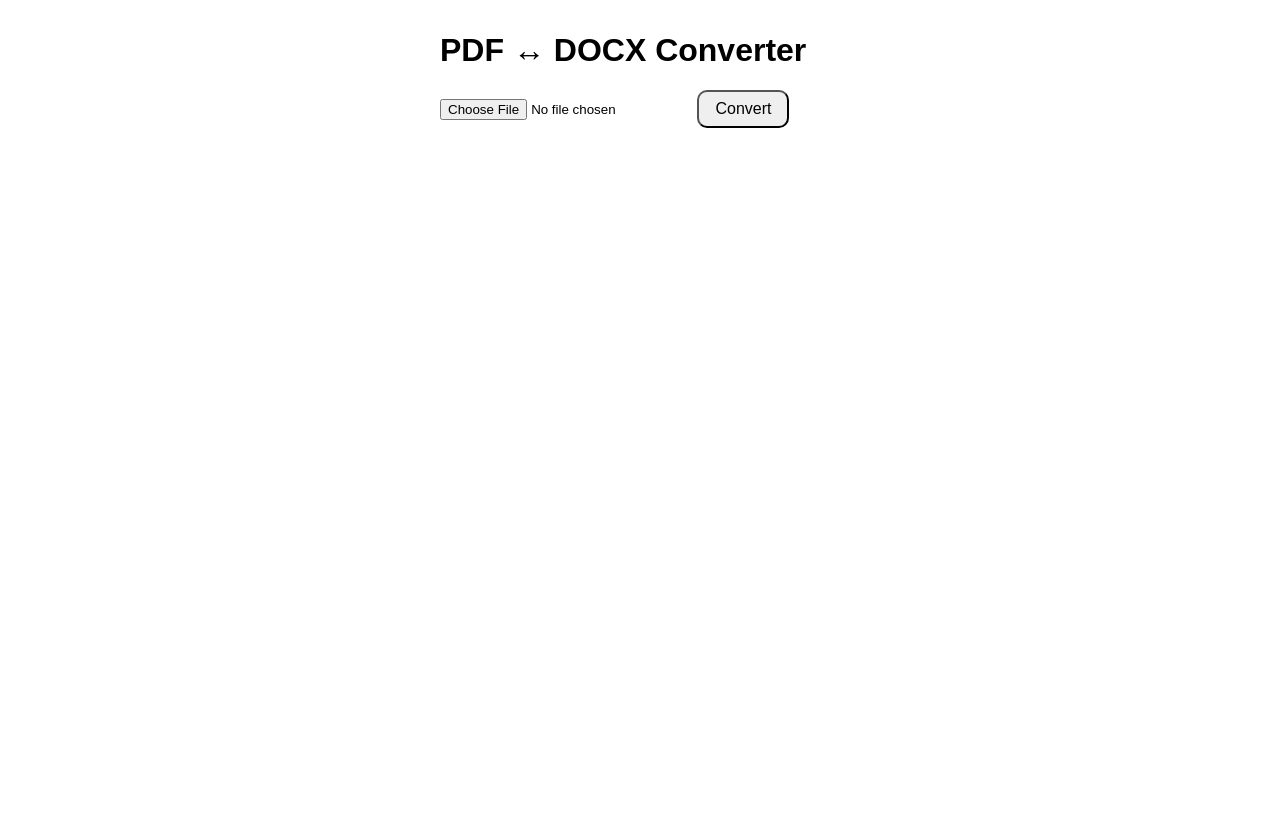
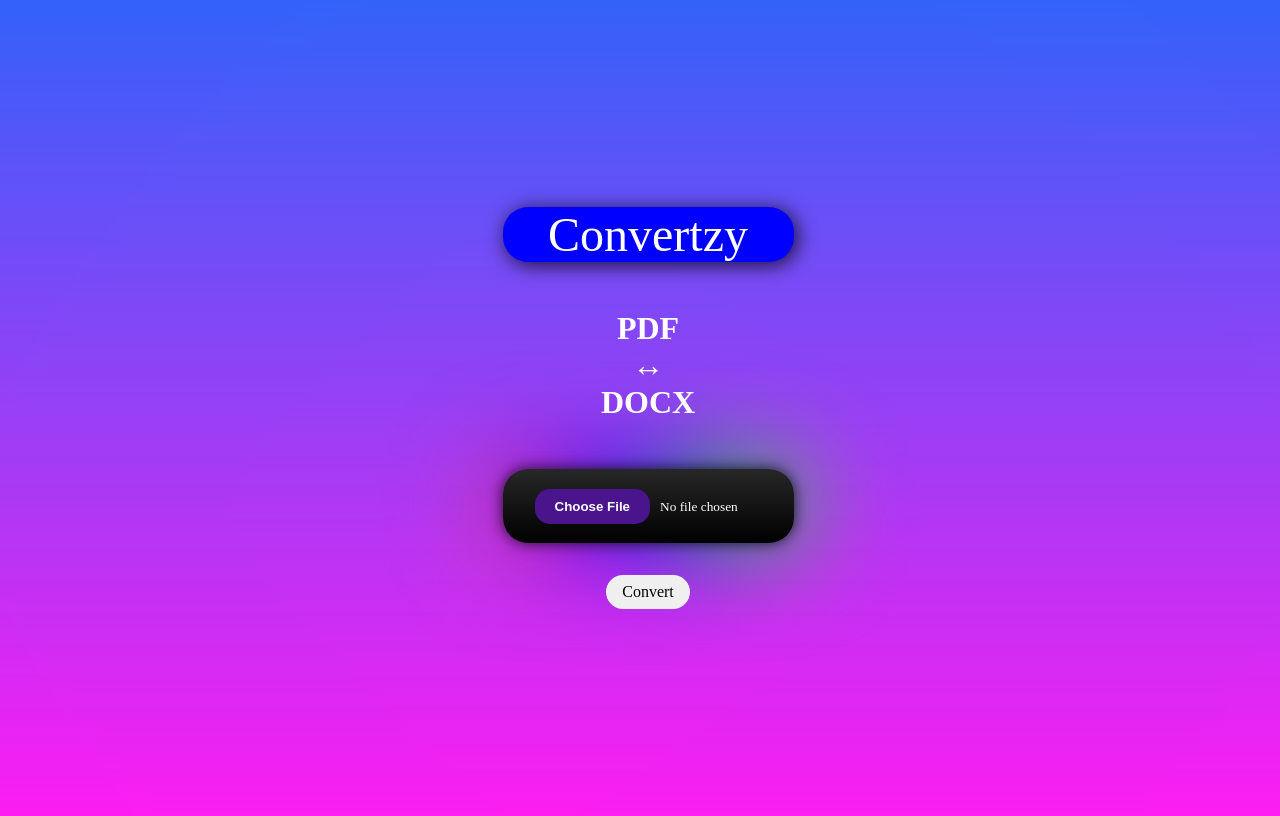
Before and after one commit to tomi3-11/Flask-Mini_Projects, a Flask app: page / in a window 1280 px wide. Before the commit the page ends 128 px from the top, so only its background shows below. Run offline with Flask 3, Linux system fonts and the light colour scheme.

Commit message:
Styles Added

```diff
--- a/file_converter/templates/index.html
+++ b/file_converter/templates/index.html
@@ -1,5 +1,6 @@
 <!DOCTYPE html>
 <html lang="en">
+
 <head>
     <meta charset="UTF-8">
     <meta name="viewport" content="width=device-width, initial-scale=1.0">
@@ -9,26 +10,135 @@
     <style>
         body {
             font-family: Arial, sans-serif;
-            margin: 2rem;
+            width: 100%;
+            height: 100vh;
+            background: linear-gradient(rgba(1, 59, 249, 0.8), rgba(254, 5, 241, 0.9));
+            display: flex;
+            align-items: center;
+            color: white;
         }
+
+        h1 {
+            margin: 3rem;
+            text-align: center;
+            font-family: lucida calligraphy;
+        }
+
         .messages {
             color: red;
             margin-bottom: 1rem;
         }
+
         .container {
             max-width: 400px;
             margin: auto;
         }
+
         button {
             padding: 0.5rem 1rem;
             font-size: 1rem;
-            border-radius: 10px;
+            border-radius: 20px;
+            margin-top: 1rem;
+            align-items: center;
+            border: none;
+            font-family: lucida calligraphy;
+            cursor: pointer;
+        }
+
+        .input {
+            display: flex;
+            justify-content: center;
+            align-items: center;
+            border: 2px solid black;
+            padding: 2rem;
+            border-radius: 25px;
+            position: relative;
+            width: fit-content;
+            height: 10px;
+            background: linear-gradient(0deg, #000, #272727);
+            align-items: center;
+            text-align: center;
+            margin: 1rem auto;
+            box-shadow: 0 0 15px rgba(0,0,0,0.8);
+            border: none;
+        }
+
+        .input input[type='file']::file-selector-button{
+            background-color: #4a148c;
+            color: #fff;
+            padding: 10px 20px;
+            border: none;
+            border-radius: 15px;
+            margin-right: 10px;
+            cursor: pointer;
+            font-weight: bold;
+            transition: background-color 0.3s ease;
+        }
+
+        .input inpu[type='file']::file-selector-button:hover {
+            background-color: #6a1b9a;
+        }
+
+
+        input {
+            font-family: lucida calligraphy;
+        }
+
+        .input:before, .input:after {
+            content: '';
+            position: absolute;
+            left: -2px;
+            top: -2px;
+            background: linear-gradient(45deg, #fb0094, #0000ff, #00ff00, #ffff00, #ff0000, #fb0094,
+            #0000ff, #00ff00, #ffff00, #ff0000);
+            background-size: 400%;
+            width: calc(100% + 4px);
+            height: calc(100% + 4px);
+            z-index: -1;
+            animation: steam 20s linear infinite;
+            filter: blur(500px);
+        }
+
+        @keyframes steam {
+            0% {
+                background-position: 0 0;
+            }
+            50% {
+                background-position: 400% 0;
+            }
+            100% {
+                background-position: 0 0;
+            }
+        }
+
+        .input:after {
+            filter: blur(50px);
+        }
+
+        .btn {
+            display: flex;
+            justify-content: center;
+            align-items: center;
+        }
+
+        p {
+            text-align: center;
+            font-family: 'Lucida calligraphy';
+            font-size: 3rem;
+            border: 1px solid;
+            background: blue;
+            box-shadow: 3px 3px 20px rgba(0,0,0,0.8);
+            border: none;
+            border-radius: 25px;
+            /* width: fit-content; */
         }
     </style>
 </head>
+
 <body>
     <div class="container">
-        <h1>PDF ↔ DOCX Converter</h1>
+        <p>Convertzy</p>
+        <h1>PDF <br> ↔ <br>DOCX</h1>
 
         {% with messages = get_flashed_messages() %}
         {% if messages %}
@@ -43,8 +153,12 @@
         {% endwith %}
 
         <form method="post" enctype="multipart/form-data" id="upload-form">
-            <input type="file" name="file" accept=".pdf,.docx" required>
+            <div class="input">
+                <input type="file" name="file" accept=".pdf,.docx" required> <br>
+            </div>
+            <div class="btn">
                 <button type="submit">Convert</button>
+            </div>
         </form>
 
         <p id="status"></p>
@@ -60,4 +174,5 @@
         });
     </script>
 </body>
+
 </html>
```
Lines whose indentation alone changed are shown as unchanged.
